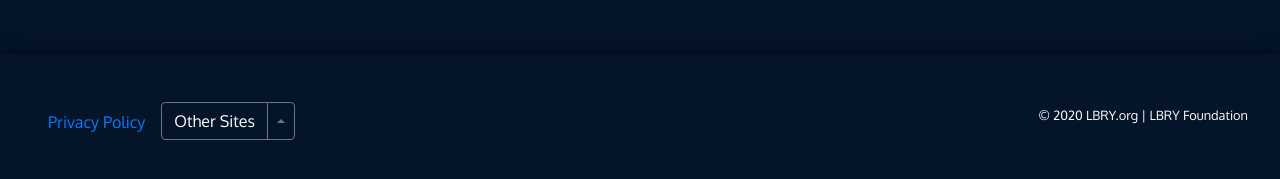
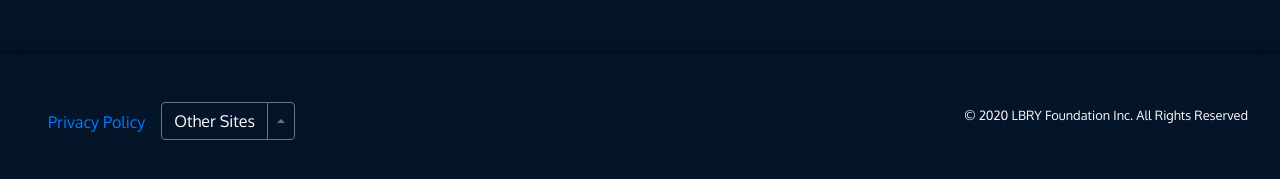
Before and after one commit to LBRYFoundation/lbryorg, a Jekyll site: the page built from index.html, in a window 1280 px wide and 900 px high, scrolled down 1318 px. Shown: the part 710-889 px from the top of the window. Built offline with Jekyll 4.4.1, drawn with Linux system fonts in a browser that asks for light colours; comment, search, counter and statistics services are not loaded.

Commit message:
update the copyright footer

```diff
--- a/_includes/footer.html
+++ b/_includes/footer.html
@@ -31,7 +31,7 @@
               </div>
 
                      <div class="col-md text-md-right">
-                     <small>&copy; 2020 LBRY.org | LBRY Foundation</small>
+                     <small>&copy; 2020 LBRY Foundation Inc. All Rights Reserved</small>
                      </div>
               </div>
        </div>
```
